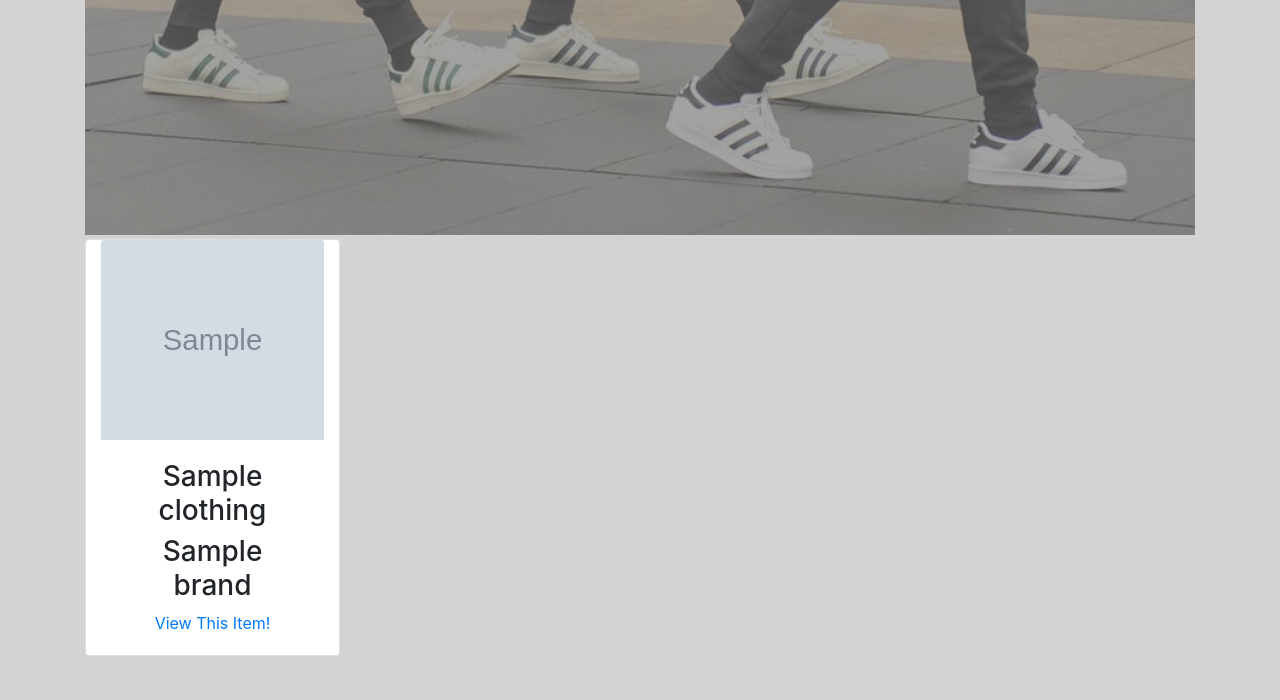
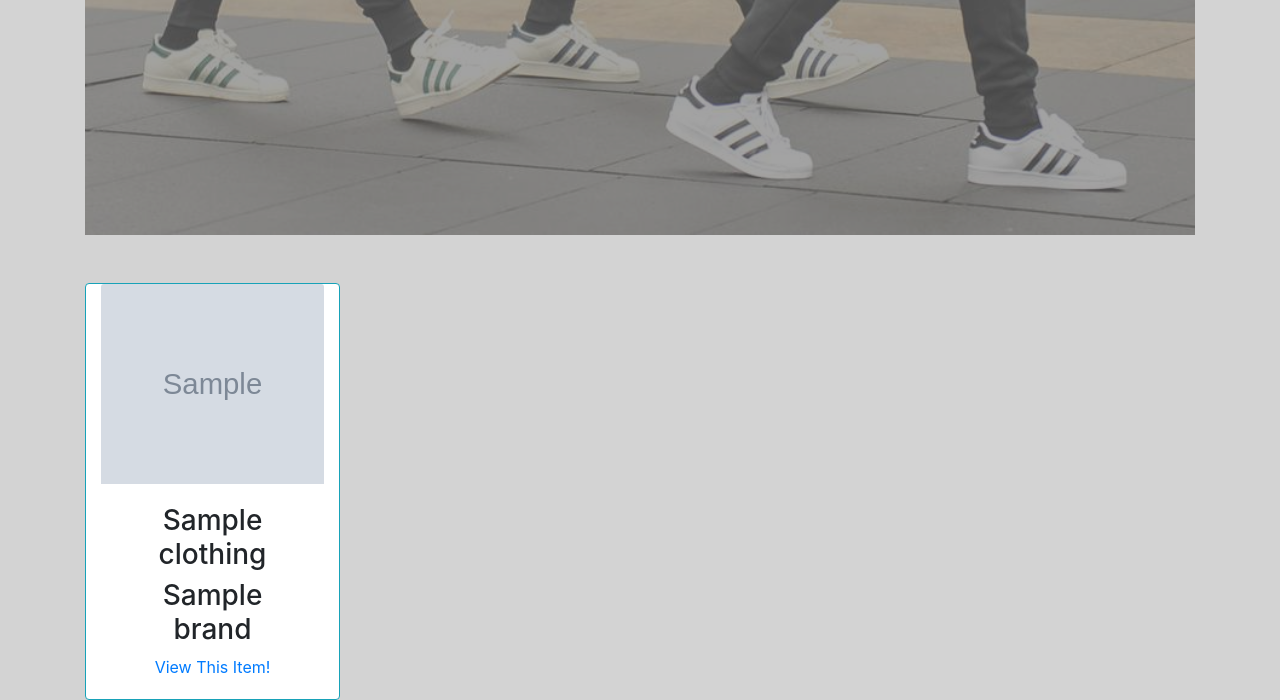
Before and after one commit to clenberger/SWDB, a Flask app: page / in a window 1280 px wide. Shown: the part 537-1237 px from the top of the page. Before the commit the page ends 1192 px from the top, so only its background shows below. Run offline with Flask 2, Linux system fonts and the light colour scheme; grey boxes marked "Sample" are stand-in pictures; a database or web service that is not in the repository returns one stand-in record (values such as "Sample title"); some libraries are stand-ins or nearby versions.

Commit message:
Updating UI/UX

```diff
--- a/templates/clothing_index.html
+++ b/templates/clothing_index.html
@@ -17,7 +17,7 @@
         {% for item in clothing_db %}
             <div class="col-md-3">
                 <div class="card-deck">
-                    <div class="card container text-center mt-1" style="width: 18rem;">
+                    <div class="card container text-center border-info mt-5" style="width: 18rem;">
                         <img src="{{item.image}}" class="card-img-top" width="200" height="200">
                         <div class="card-body">
                             <h3 class="card-text">{{ item.name }}</h3>
```
